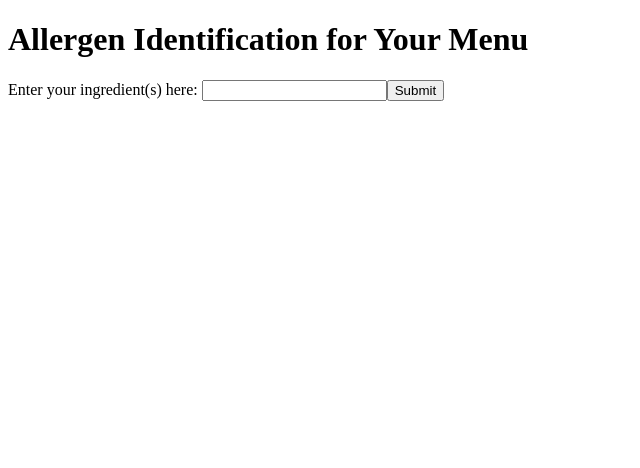
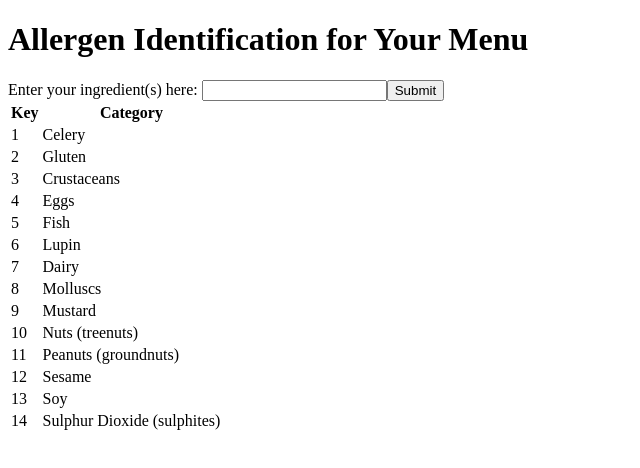
Before and after one commit to savybeav/allergen-menu-key-generator, a React app: page / in a window 1280 px wide. Shown: the top 468 px of the page, without its empty margins (0-640 px from the left). Built offline with nearby package versions, Linux system fonts and the light colour scheme.

Commit message:
added a table of allergen keys

```diff
--- a/client/App.jsx
+++ b/client/App.jsx
@@ -1,6 +1,6 @@
 import React, { Component } from 'react';
 import Search from './components/IngredientSearch.jsx';
-import Result from './components/resultsDisplay.jsx';
+import Table from './components/AllergenTable.jsx';
 
 
 
@@ -23,9 +23,10 @@ class App extends Component {
 
   render() {
     return(
-      <div>
+      <div id="ingredientSearch">
         <Search update={this.onButtonClick} result={this.state.result} showComponent={this.state.showComponent}/>
         {/* <Result result={this.state.result}/> */}
+        <Table />
       </div>
     );
   }
--- /dev/null
+++ b/client/components/AllergenTable.jsx
@@ -0,0 +1,70 @@
+import React from 'react';
+
+const Table = () => {
+  return (
+    <table>
+      <tr>
+        <th>Key</th>
+        <th>Category</th>
+      </tr>
+      <tr>
+        <td>1</td>
+        <td>Celery</td>
+      </tr>
+      <tr>
+        <td>2</td>
+        <td>Gluten</td>
+      </tr>
+      <tr>
+        <td>3</td>
+        <td>Crustaceans</td>
+      </tr>
+      <tr>
+        <td>4</td>
+        <td>Eggs</td>
+      </tr>
+      <tr>
+        <td>5</td>
+        <td>Fish</td>
+      </tr>
+      <tr>
+        <td>6</td>
+        <td>Lupin</td>
+      </tr>
+      <tr>
+        <td>7</td>
+        <td>Dairy</td>
+      </tr>
+      <tr>
+        <td>8</td>
+        <td>Molluscs</td>
+      </tr>
+      <tr>
+        <td>9</td>
+        <td>Mustard</td>
+      </tr>
+      <tr>
+        <td>10</td>
+        <td>Nuts (treenuts)</td>
+      </tr>
+      <tr>
+        <td>11</td>
+        <td>Peanuts (groundnuts)</td>
+      </tr>
+      <tr>
+        <td>12</td>
+        <td>Sesame</td>
+      </tr>
+      <tr>
+        <td>13</td>
+        <td>Soy</td>
+      </tr>
+      <tr>
+        <td>14</td>
+        <td>Sulphur Dioxide (sulphites)</td>
+      </tr>
+    </table>
+  );
+}
+
+export default Table;
--- a/client/components/IngredientSearch.jsx
+++ b/client/components/IngredientSearch.jsx
@@ -1,5 +1,5 @@
 import React from 'react';
-import Result from './resultsDisplay.jsx';
+import Result from './ResultsDisplay.jsx';
 
 
 const Search = (props) => {
```
